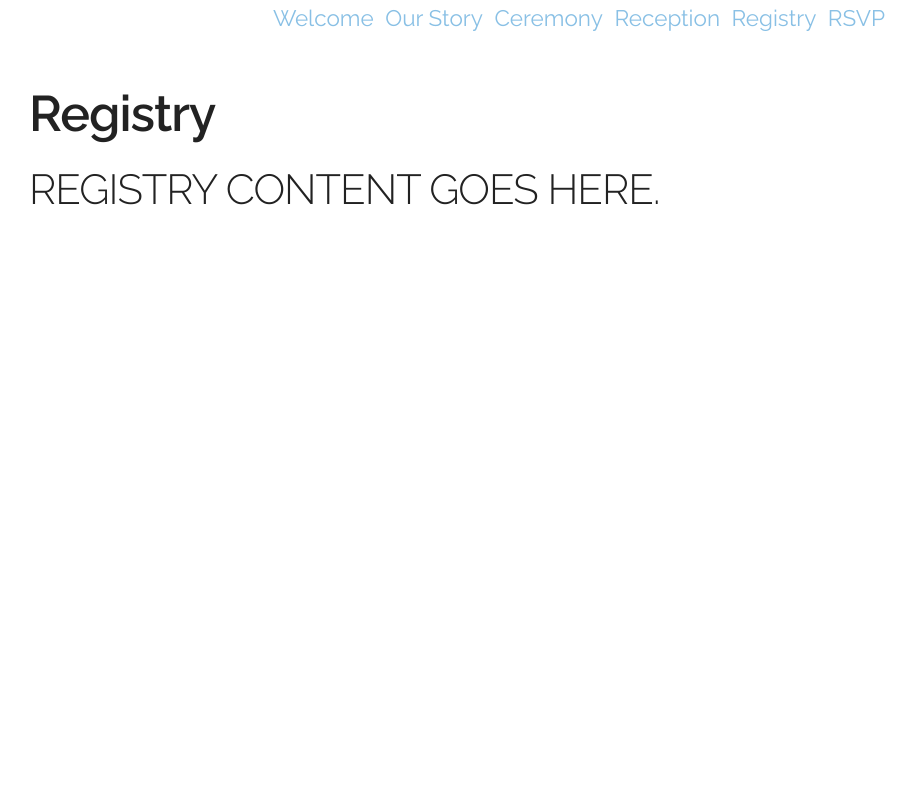
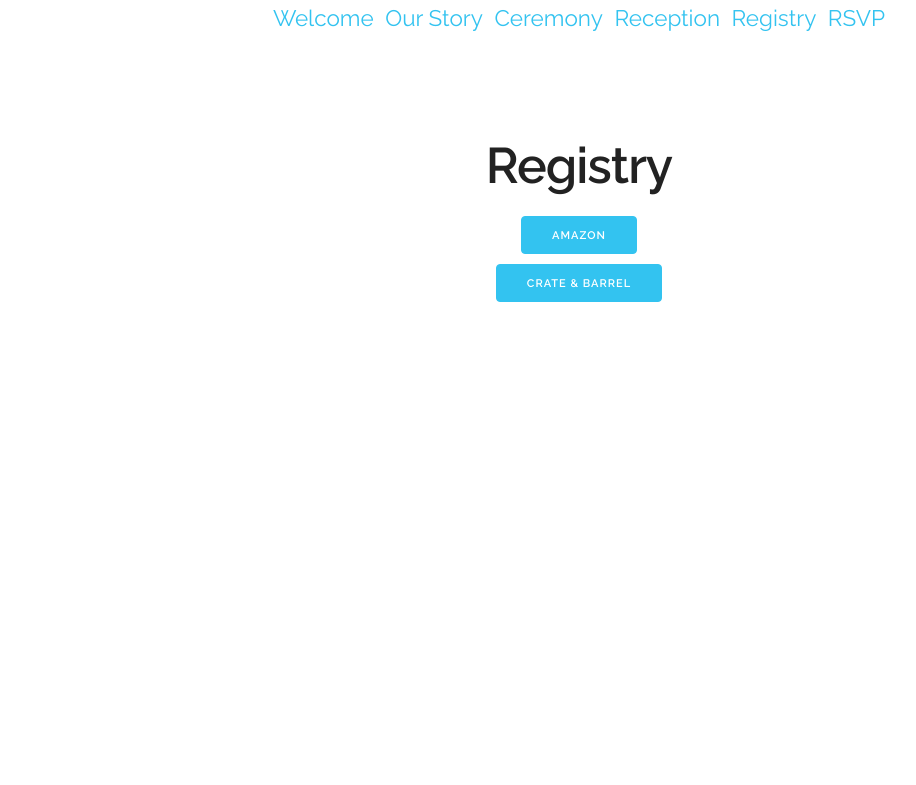
Before and after one commit to kennes913/blease-be-my-kennedy, a Flask app: page /registry in a window 1280 px wide. Shown: the top 785 px of the page, without its empty margins (61-977 px from the left). Run offline with Flask 2, Linux system fonts and the light colour scheme; data that the repository does not hold is empty; some libraries are stand-ins or nearby versions.

Commit message:
basic layout updates

```diff
--- a/bbmk/static/css/custom.css
+++ b/bbmk/static/css/custom.css
@@ -19,7 +19,7 @@
 
 #nav a {
 	text-decoration: none;
-	color: #89c0e5;
+	color:#33c3f0;
 }
 
 @media (max-width: 400px) {
@@ -45,6 +45,22 @@
 	}
 }
 
+/* -------- HOME  ---------*/
+
+.home_header > h1 {
+
+    font-weight:bold;
+    font-size:6em;
+}
+
+/* -------- CEREMONY & RECEPTION ---------*/
+
+.subheader {
+
+    font-weight:bold;
+    font-size:1.25em;
+}
+
 /* -------- FORM ERRORS ---------*/
 
 #errors {
@@ -56,8 +72,9 @@
 
 /* -------- FORM ERRORS ---------*/
 
-.home_header > h1 {
+#registry.container {
 
-    font-weight:bold;
-    font-size:6em;
+    text-align: center;
+    padding: 100px;
+
 }
--- a/bbmk/static/css/skeleton.css
+++ b/bbmk/static/css/skeleton.css
@@ -32,7 +32,7 @@
   position: relative;
   width: 100%;
   min-height: 750px;
-  max-width: 1100px;
+  max-width: 1200px;
   margin: 0 auto;
   padding: 0 20px;
   box-sizing: border-box; }
--- a/bbmk/templates/base.html
+++ b/bbmk/templates/base.html
@@ -23,7 +23,6 @@
 
 		<script src="{{ url_for('static', filename='js/jquery.min.js') }}"></script>
     <script src="{{ url_for('static', filename='js/custom.js') }}"></script>
-    <script src="{{ url_for('static', filename='js/jquery.fullPage.js') }}"></script>
 	</header>
     <body>
        <!-- Navigation
@@ -50,6 +49,6 @@
   </body>
   <!-- Footer
   –––––––––––––––––––––––––––––––––––––––––––––––––– -->
-  <footer>
-  </footer>
+    <footer>
+    </footer>
 </html>
--- a/bbmk/templates/ceremony.html
+++ b/bbmk/templates/ceremony.html
@@ -15,13 +15,13 @@
                     <p> February 10, 2016 3:30-4:30 P.M.</p>
                 <span class="subheader">Details:</span>
                     <p>
-                    We will have a brief civil ceremony at Chapel Dulcinea. Please note Chapel Dulcinea will be <b>standing-room</b> only with a few benches for elderly guests so plan to bring a change of footwear accordingly if needed. There is room for 30 under the chapel and room for about 40-80 outside. It’s also an outdoor venue, and Texas weather is notoriously unpredictable! It will be first-come first-serve  on seating under the chapel.
+                    We will have a brief civil ceremony at Chapel Dulcinea. Please note Chapel Dulcinea will be <b>standing-room only</b> with a few benches for elderly guests so plan to bring a change of footwear accordingly if needed. There is room for 30 under the chapel and room for about 40-80 outside. That's right, <b><i>outside</i></b>; it’s an outdoor venue, and Texas weather is notoriously unpredictable! It will be first-come first-serve  on seating under the chapel.
                     </p>
                 <span class="subheader">Parking:</span>
                     <p> Lot Parking </p>
             </div>
             <div class="six columns">
-                 <h2>PHOTO(S) GO HERE</h2>
+                 <img src="{{ url_for('static', filename='images/chapel_dulcinea.jpg') }}" width="580" height="386"/>
             </div>
         </div>
     </div>
--- a/bbmk/templates/reception.html
+++ b/bbmk/templates/reception.html
@@ -21,7 +21,7 @@
                 </p>
             </div>
             <div class="six columns">
-                <h2>PHOTO(S) GO HERE</h2>
+                <img src="{{ url_for('static', filename='images/palm_door_reception.jpg') }}" width="580" height="386"/>
             </div>
         </div>
     </div>
--- a/bbmk/templates/registry.html
+++ b/bbmk/templates/registry.html
@@ -3,21 +3,14 @@
     Wedding Registry
 {% endblock %}
 {% block content %}
-<div class="container">
+<div class="container" id="registry">
+	<h1><b>Registry</b></h1>
+	<a class="button button-primary" href="https://www.amazon.com/wedding/share/blease-be-my-kennedy" target="_blank">
+		Amazon
+	</a>
 	<br>
-	<br>
-	<h1><b>Registry</b></h1>
-		<h2> REGISTRY CONTENT GOES HERE.</h2>
-	<div class="row">
-		<div class="two columns offset-by-four">
-			<!--<a href='https://www.amazon.com/wedding/share/blease-be-my-kennedy' target=_blank>
-				<img src="{{ url_for('static', filename='images/amazon-logo-grey.png') }}"/>
-			</a>
-			<br>
-			<a href='http://www.crateandbarrel.com/gift-registry/amanda-blease/r5464896' target=_blank>
-				<img src="{{ url_for('static', filename='images/crate-and-barrel-logo.jpeg') }}"/>
-			</a>-->
-		</div>
-	</div>
+	<a class="button button-primary" href="http://www.crateandbarrel.com/gift-registry/amanda-blease/r5464896" target="_blank">
+		Crate & Barrel
+	</a>
 </div>
 {% endblock %}
--- a/bbmk/templates/story.html
+++ b/bbmk/templates/story.html
@@ -8,10 +8,10 @@
         <br>
         <h1><b>Our Story</b></h1>
         <div class="row">
-            <div class="six columns">
-                <h2> A NICE PHOTO GOES HERE </h2>
+            <div class="four columns">
+                <img src="{{ url_for('static', filename='images/portara.jpg') }}" width="350" height="450"/>
             </div>
-            <div class="six columns" >
+            <div class="eight columns">
                 <p>
                     Sean was a supervisor at the University of Texas alumni donation call center and Amanda was a caller. The call center’s tagline was    “Hooked on Texas,” and that’s not the only thing Amanda and Sean got hooked on. What starts here changes the world, people.
                 </p>
```
Lines whose indentation alone changed are shown as unchanged.
